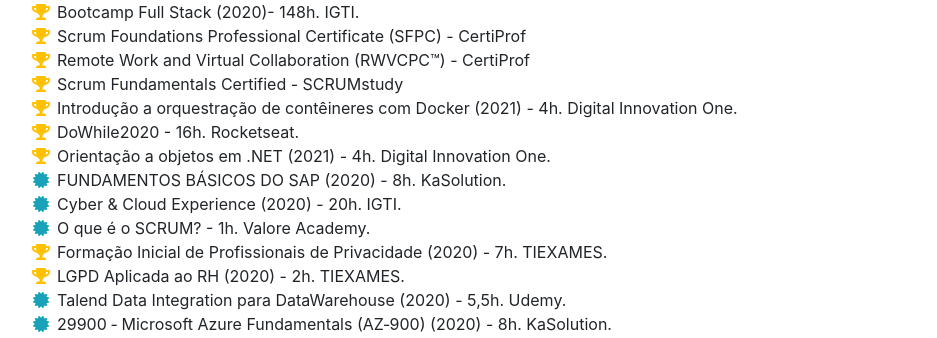
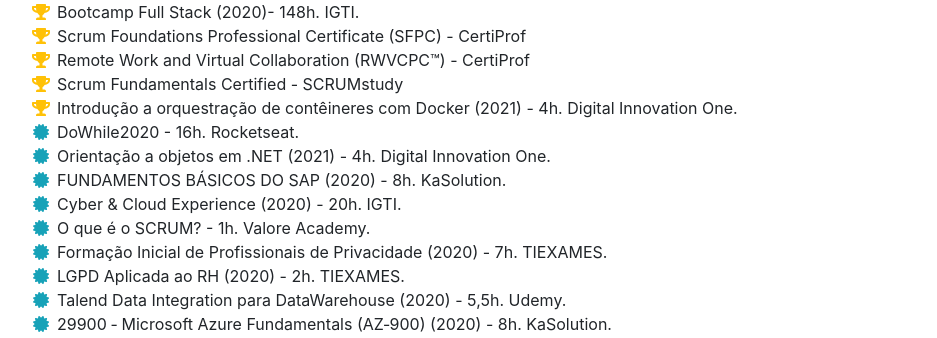
Before and after one commit to jpaalmeida/jpaalmeida.github.io, a website with bundled scripts: page index.html in a window 1280 px wide. Shown: the part 3690-4028 px from the top of the page, without its empty margins (303-1240 px from the left). Built offline with nearby package versions, Linux system fonts and the light colour scheme; a web font is replaced by a local one.

Commit message:
Commit update courses

```diff
--- a/index.html
+++ b/index.html
@@ -293,11 +293,11 @@
             Introdução a orquestração de contêineres com Docker (2021) - 4h. Digital Innovation One.
           </li>
           <li>
-            <i class="fa-li fa fa-trophy text-warning"></i>
+            <i class="fa-li fa fa-certificate text-info"></i>
             DoWhile2020 - 16h. Rocketseat.
           </li>
           <li>
-            <i class="fa-li fa fa-trophy text-warning"></i>
+            <i class="fa-li fa fa-certificate text-info"></i>
             Orientação a objetos em .NET (2021) - 4h. Digital Innovation One.
           </li>
           <li>
@@ -313,12 +313,12 @@
             O que é o SCRUM? - 1h. Valore Academy.
           </li>
           <li>
-            <i class="fa-li fa fa-trophy text-warning"></i>
+            <i class="fa-li fa fa-certificate text-info"></i>
             Formação Inicial de Profissionais de Privacidade (2020) - 7h. TIEXAMES.
           </li>
 
           <li>
-            <i class="fa-li fa fa-trophy text-warning"></i>
+            <i class="fa-li fa fa-certificate text-info"></i>
             LGPD Aplicada ao RH (2020) - 2h. TIEXAMES.
           </li>
 
```
